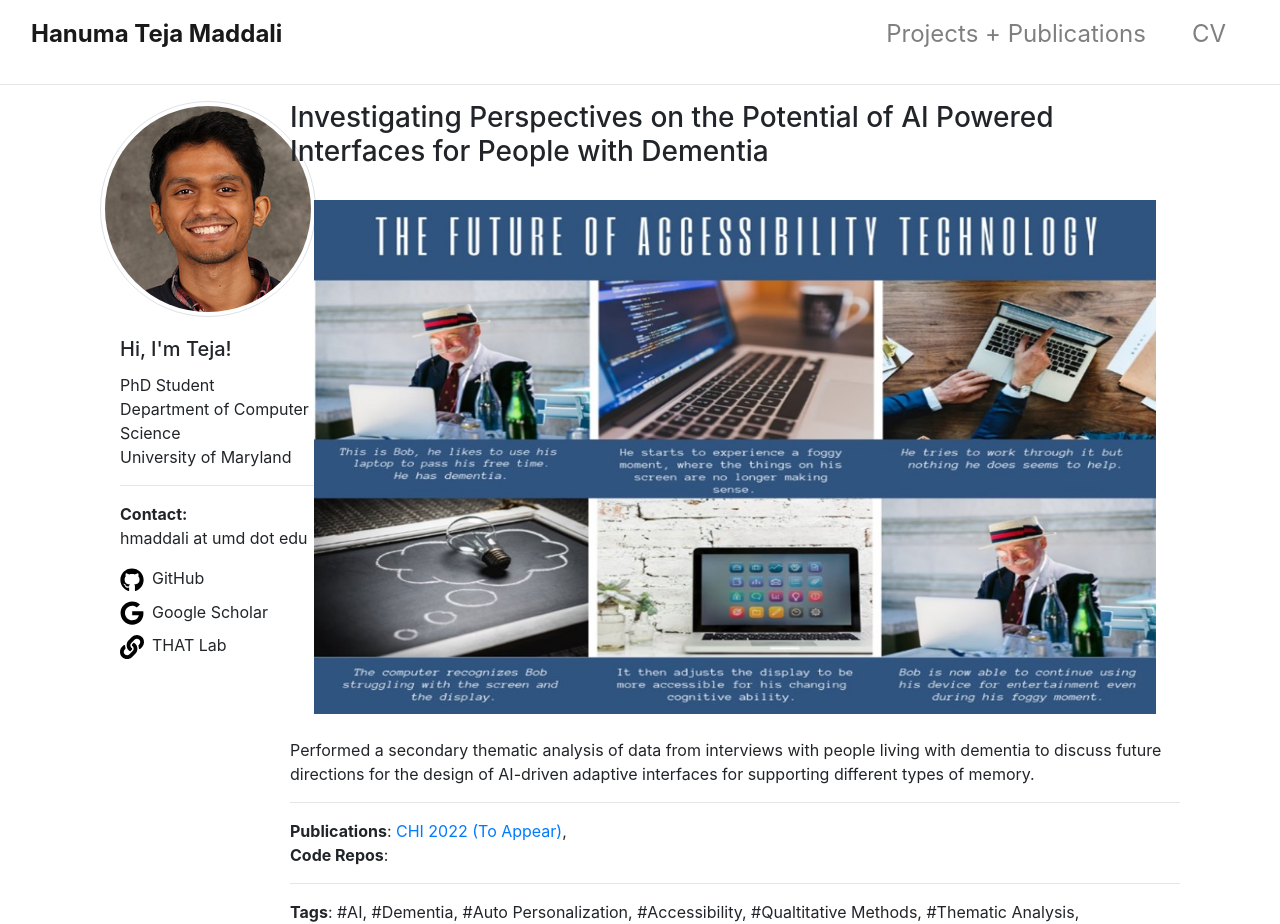
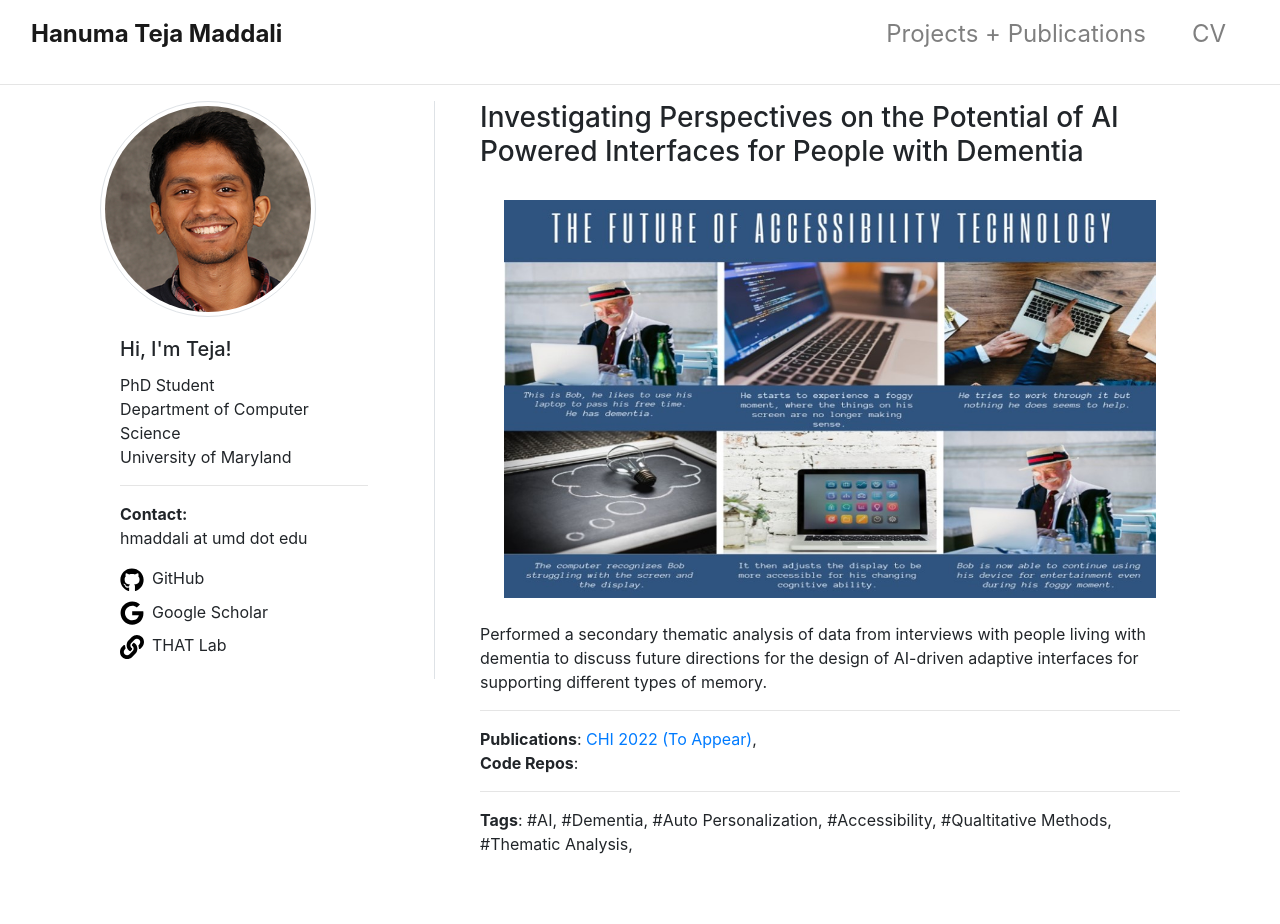
Before and after one commit to maddalihanumateja/maddalihanumateja.github.io, a Jekyll site: the page built from _projects/ai_perspectives.md, in a window 1280 px wide. Built offline with Jekyll 4.4.1, drawn with Linux system fonts in a browser that asks for light colours; after the commit the page ends 900 px from its top, so only the background shows below that.

Commit message:
Changed layout again

```diff
--- a/_layouts/default.html
+++ b/_layouts/default.html
@@ -14,12 +14,12 @@
     {% include navigation.html %}
   	<div class="container">
       <div class="row">
-        <div class="col-2">
+        <div class="col-4">
           <div class="container border-right">
           {% include sidebar.html %}
           </div>
          </div>
-        <div class="col-10">
+        <div class="col-8">
           <div class="container">
             {{ content }}
           </div>
```
Also changed, not shown: _projects/ai_perspectives.md (+1 -1 lines), 8 other files.
